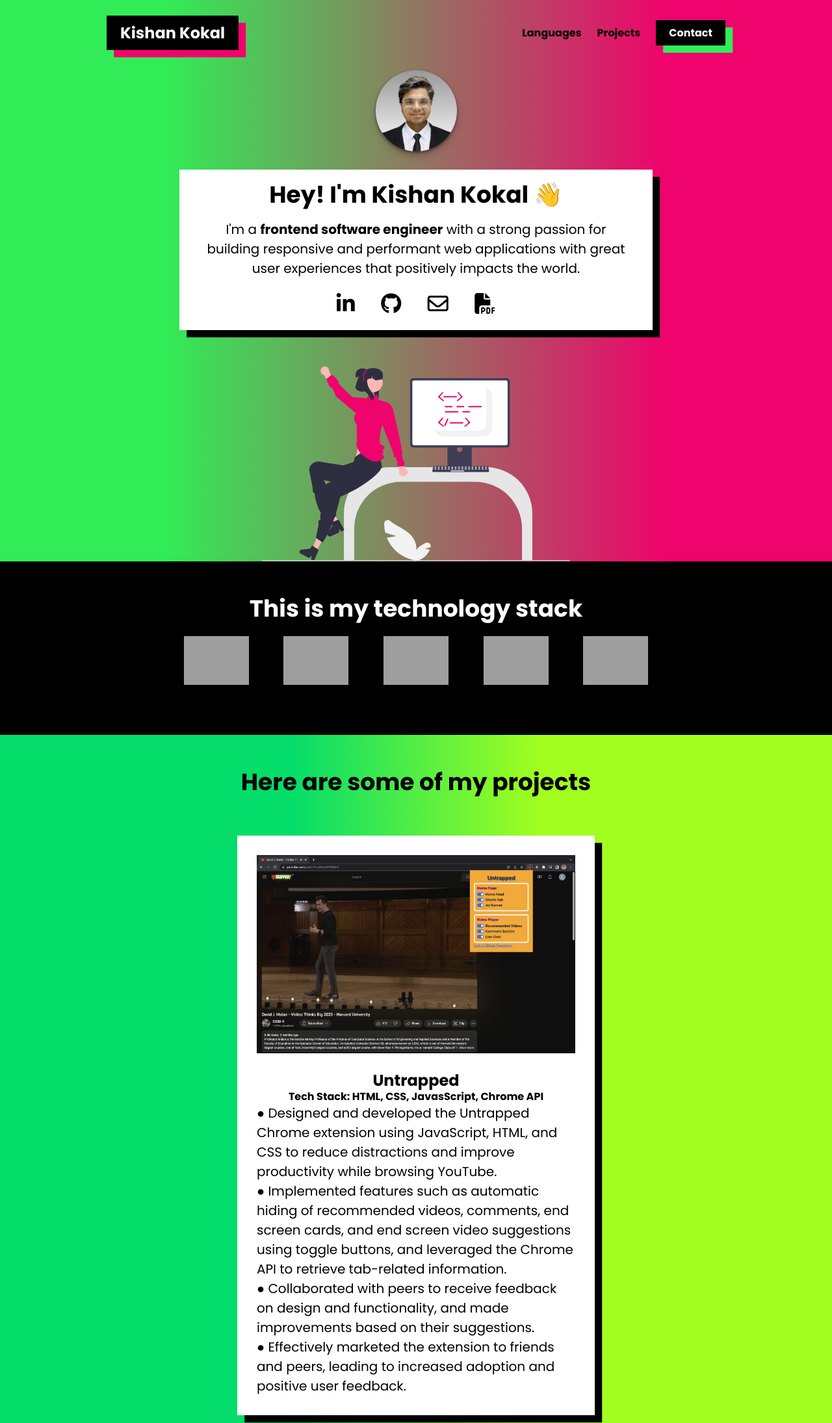
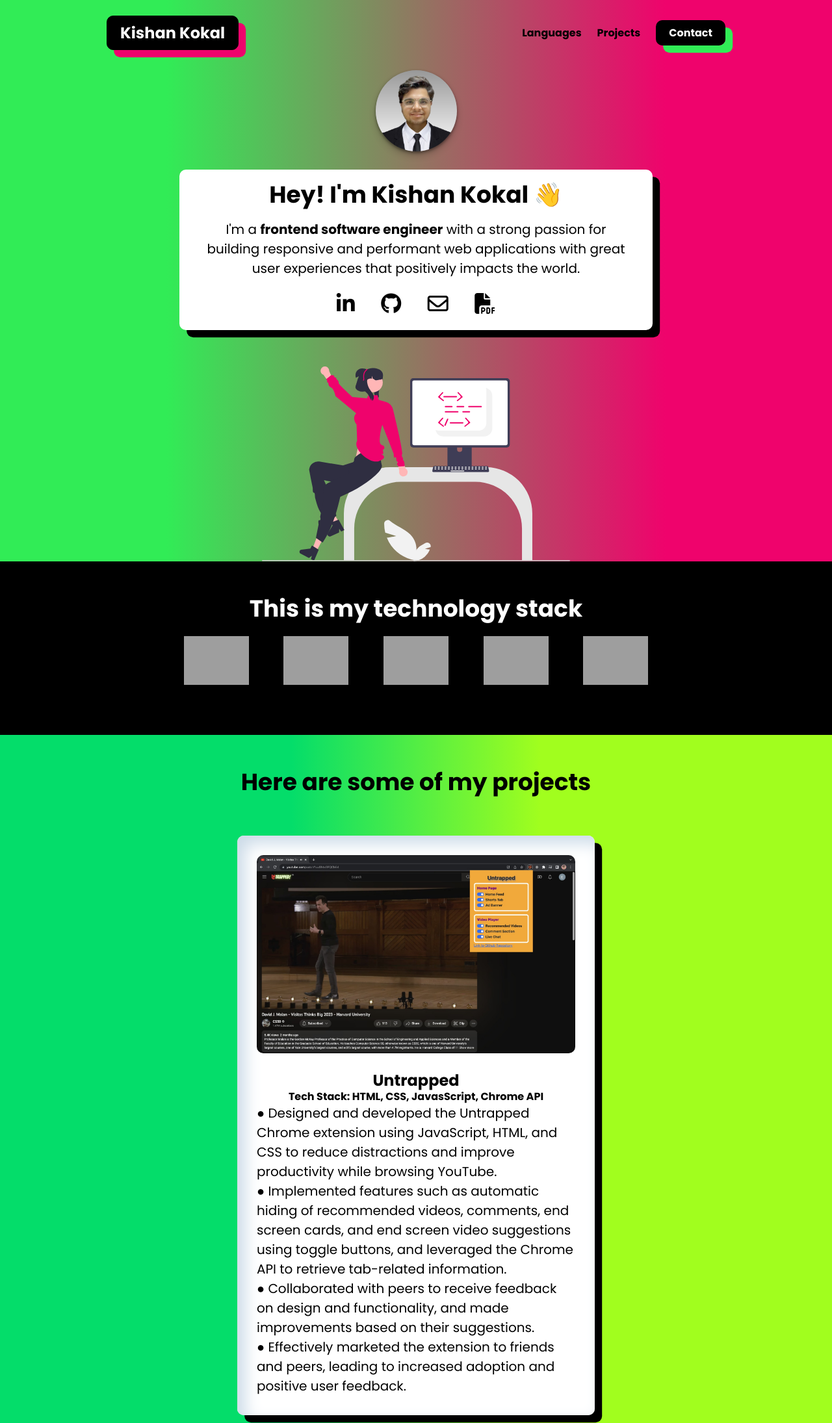
Before and after one commit to KishanKokal/portfolio, a plain HTML site: page index.html in a window 1280 px wide. Shown: the top 2190 px of the page at 65% size. Drawn offline with Linux system fonts and the light colour scheme; grey boxes are pictures that could not be loaded.

Commit message:
Update styles.css, set a border radius to all components

```diff
--- a/styles.css
+++ b/styles.css
@@ -151,6 +151,7 @@ nav {
   padding: 8px 20px;
   transition: all 300ms ease;
   box-shadow: 0.7rem 0.7rem #31ec56;
+  border-radius: 10px;
 }
 
 .nav__link--anchor-primary:hover {
@@ -168,6 +169,7 @@ nav {
   padding: 8px 20px;
   box-shadow: 0.7rem 0.7rem #ef036c;
   animation: fade-right 650ms 400ms backwards;
+  border-radius: 10px;
 }
 
 @keyframes fade-right {
@@ -225,6 +227,7 @@ nav {
   padding: 16px 40px;
   box-shadow: 0.7rem 0.7rem black;
   animation: fade-up 650ms 400ms backwards;
+  border-radius: 10px;
 }
 
 .about-me__info--inner-container p {
@@ -383,9 +386,11 @@ nav {
   position: relative;
   padding: 30px;
   background-color: white;
-  box-shadow: 0.7rem 0.7rem black;
+  box-shadow: 0.7rem 0.7rem black, 12px 12px 24px 0px #ccdbe8 inset,
+    -12px -12px 24px 0px rgba(255, 255, 255, 0.8) inset;
   text-align: center;
   transition: all 450ms ease;
+  border-radius: 10px;
 }
 
 .project__description {
@@ -402,6 +407,14 @@ nav {
   opacity: 1;
 }
 
+.project__wrapper:hover {
+  transform: scale(1.02);
+  box-shadow: rgba(0, 0, 0, 0.4) 5px 5px, rgba(0, 0, 0, 0.3) 10px 10px,
+    rgba(0, 0, 0, 0.2) 15px 15px, rgba(0, 0, 0, 0.1) 20px 20px,
+    rgba(0, 0, 0, 0.05) 25px 25px, 12px 12px 24px 0px #ccdbe8 inset,
+    -12px -12px 24px 0px rgba(255, 255, 255, 0.8) inset;
+}
+
 .project__wrapper p {
   color: black;
 }
@@ -413,6 +426,7 @@ nav {
 .project__img {
   width: 100%;
   transition: all 450ms ease;
+  border-radius: 10px;
 }
 
 .project__links {
```
